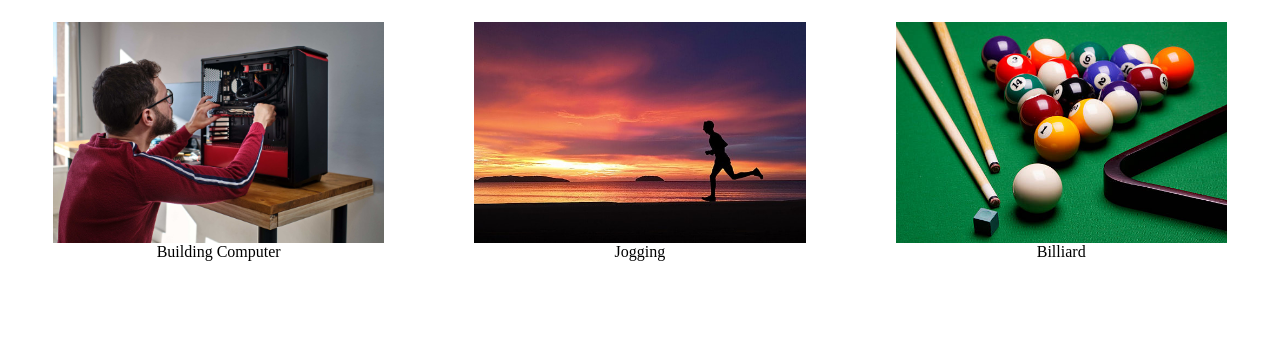
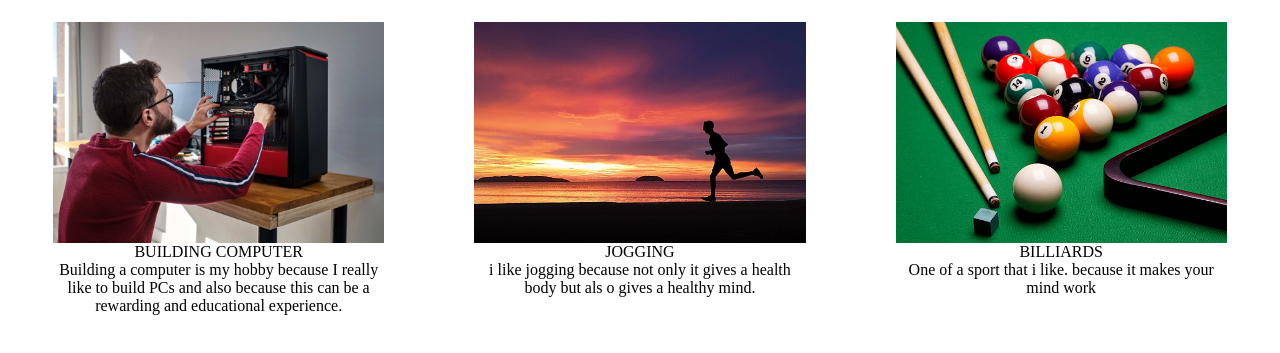
Before and after one commit to Vinnnyyyyyy/VincentOyan, a plain HTML site: page HobbiesCSS/hobbies.html in a window 1280 px wide. Shown: the part 79-432 px from the top of the page. Drawn offline with Linux system fonts and the light colour scheme.

Commit message:
added description

```diff
--- a/HobbiesCSS/hobbies.html
+++ b/HobbiesCSS/hobbies.html
@@ -2,7 +2,7 @@
     <html>
         <head>
             <style>
-                h1{text-align: center;}
+              h1{text-align: center;}
             </style>
             <title>My hobbies</title>
 
@@ -49,19 +49,23 @@
               <div class="column">
                 <figure>
                 <img src="Building-Your-Own-PC-at-Your-Condo-in-Bacoor.jpg" alt="building pc" style="width:100%">
-                <figcaption>Building Computer</figcaption>
+                <figcaption>BUILDING COMPUTER <br>Building a computer is my hobby because I really like to build
+                                                  PCs and also because this can be a rewarding and educational experience.</figcaption>
                 </figure>
               </div>
+
               <div class="column">
                 <figure>
                 <img src="pngtree-muscular-athletes-run-fast-log-beach-runner-in-action-at-sea-image_1049647.jpg" alt="jogging" style="width:100%">
-                <figcaption>Jogging</figcaption>
+                <figcaption>JOGGING <br>i like jogging because not only it gives a health body but als
+                                        o gives a healthy mind.</figcaption>
                 </figure>
               </div>
+
               <div class="column">
                 <figure>
                 <img src="istockphoto-149409557-612x612.jpg" alt="Billiard" style="width:100%">
-                <figcaption>Billiard</figcaption>
+                <figcaption>BILLIARDS <br>One of a sport that i like. because it makes your mind work</figcaption>
                 </figure>
               </div>
             </div>
```
Also changed, not shown: HOBBIES/hobbiesAndinterest.html (+2 -2 lines).
